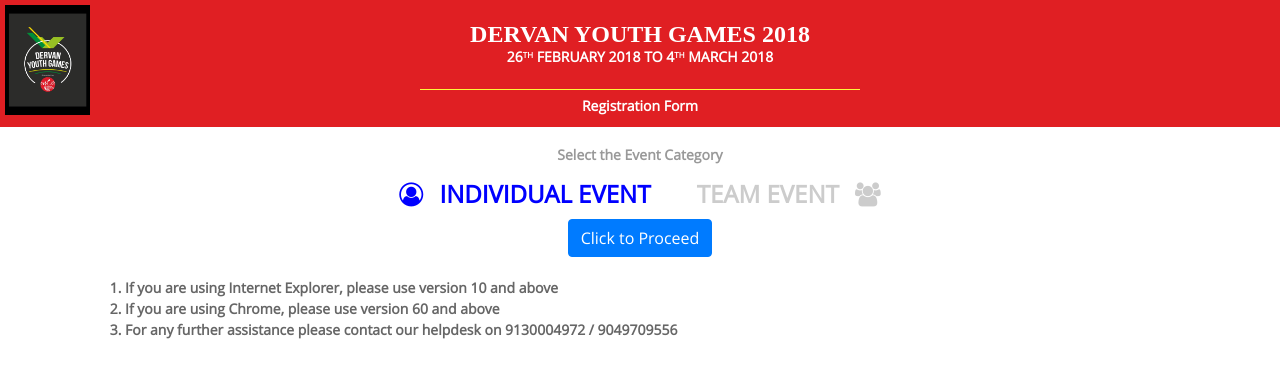
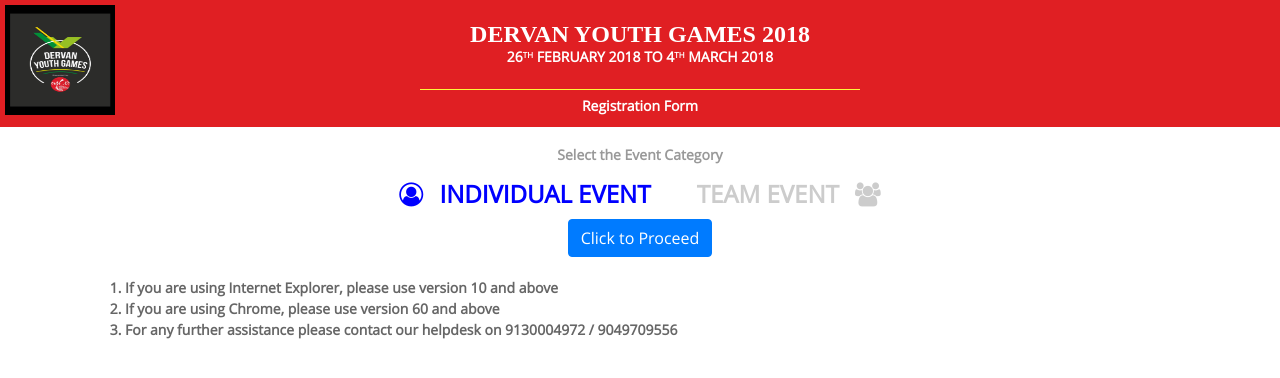
Before and after one commit to gullykhubi/dervan, an Angular app: page / in a window 1280 px wide. Shown: the top 378 px of the page. Built offline with nearby package versions, Linux system fonts and the light colour scheme; a web font is replaced by a local one.

Commit message:
Made Changes for logo

```diff
--- a/src/app/header/header.component.css
+++ b/src/app/header/header.component.css
@@ -32,6 +32,6 @@
 img {
     vertical-align: middle;
     position: absolute;
-    width: auto;
+    width: 110px;
     height: 110px;
 }
```
